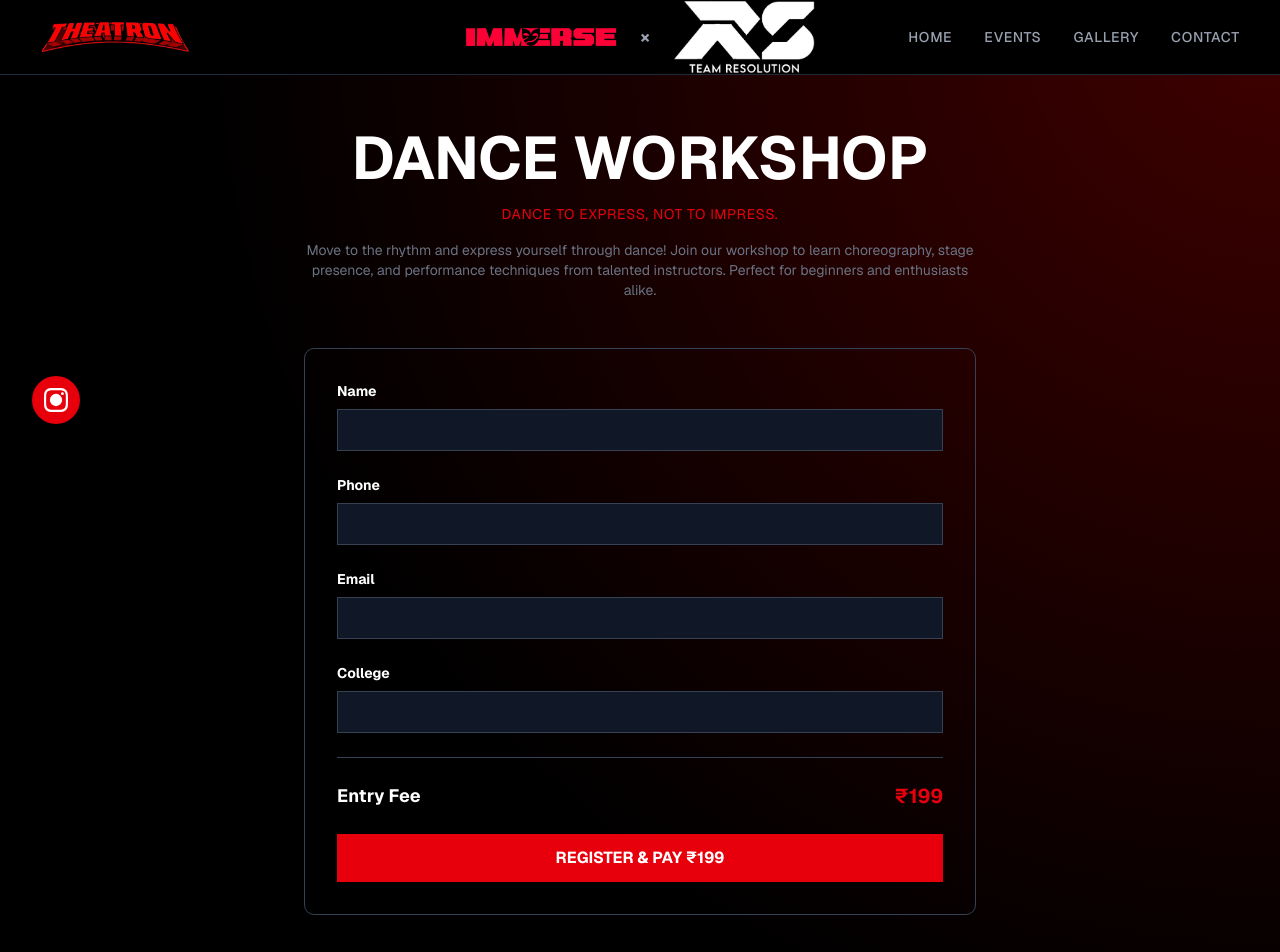
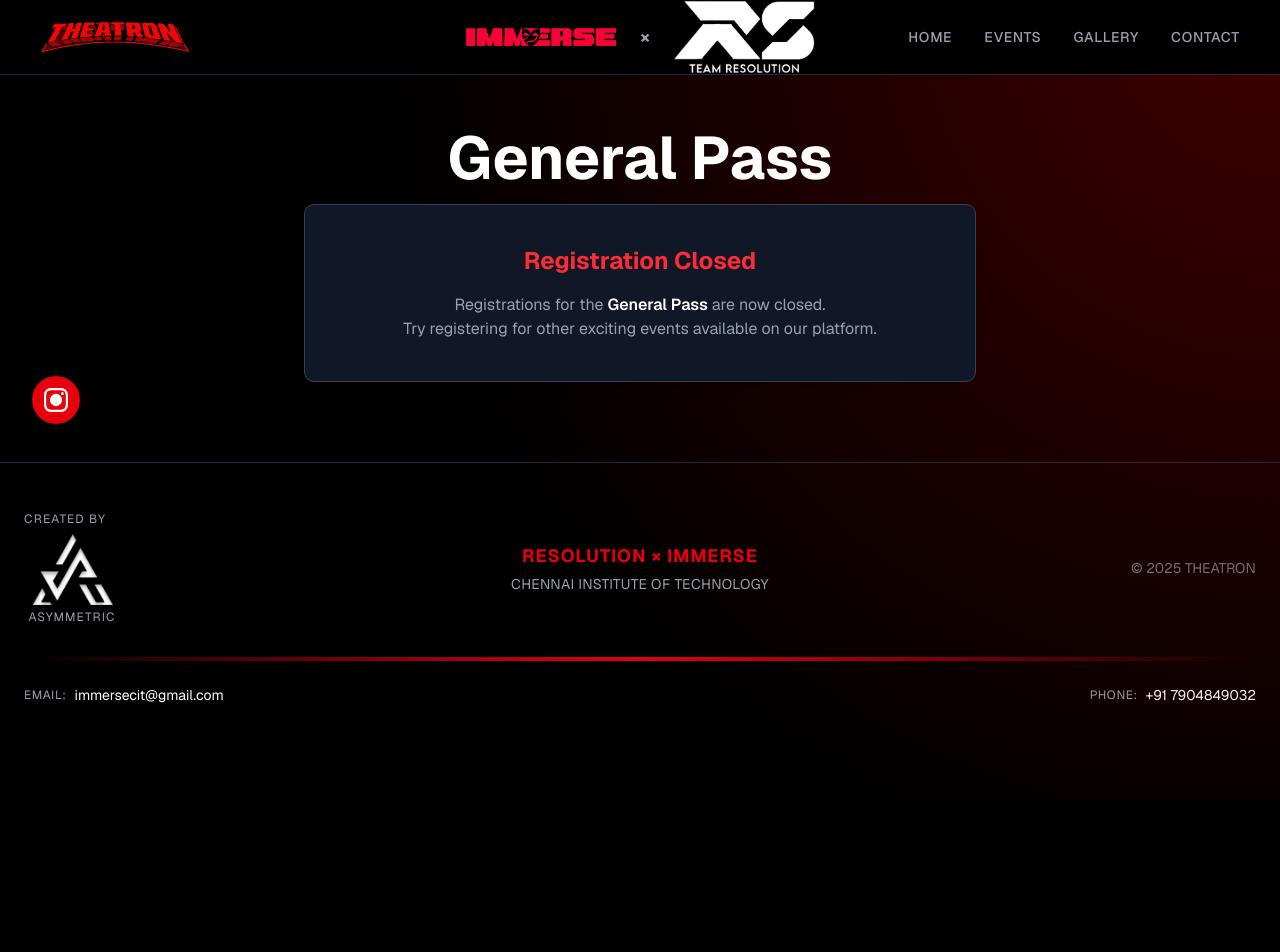
Before and after one commit to Club-Asymmetric/Theatron_Frontend, a Next.js app: page /registration/dance-workshop in a window 1280 px wide. Shown: the top 952 px of the page. After the commit the page ends 800 px from the top, so only its background shows below. Built offline with nearby package versions, Linux system fonts and the light colour scheme.

Commit message:
Update page.jsx

```diff
--- a/src/app/registration/dance-workshop/page.jsx
+++ b/src/app/registration/dance-workshop/page.jsx
@@ -2,43 +2,8 @@
 import Navigation from "@/components/navigation"
 import Sidebar from "@/components/sidebar"
 import Footer from "@/components/footer"
-import { useState } from "react"
 
-export default function DanceWorkshop() {
-  const [formData, setFormData] = useState({ name: "", phone: "", email: "", college: "" })
-  const [isSubmitting, setIsSubmitting] = useState(false)
-  const [errorMsg, setErrorMsg] = useState(null)
-
-  const handleInputChange = (e) => setFormData({ ...formData, [e.target.name]: e.target.value })
-
-  const handlePayment = async (e) => {
-    e.preventDefault()
-    setIsSubmitting(true)
-    setErrorMsg(null)
-    try {
-      // Create URL parameters to pass to GitHub-hosted payment.html
-      const params = new URLSearchParams({
-        event: "Dance_Workshop",
-        name: formData.name,
-        phone: formData.phone,
-        email: formData.email,
-        college: formData.college,
-        amount: 199,
-        currency: "INR",
-        receipt: `Danceworkshop_${Date.now()}`,
-        redirect: "https://theatron-nu.vercel.app/success"
-      }).toString()
-
-      // Redirect to GitHub Pages Razorpay handler
-      window.location.href = `https://farhansohail07.github.io/Project-/payment.html?${params}`
-    } catch (err) {
-      console.error(err)
-      setErrorMsg("Something went wrong while starting payment.")
-    } finally {
-      setIsSubmitting(false)
-    }
-  }
-
+export default function GeneralPass() {
   return (
     <main className="bg-black text-white min-h-screen relative">
       <div className="absolute inset-0 bg-[radial-gradient(circle_at_top_right,rgba(255,0,0,0.25),transparent_60%)]"></div>
@@ -46,50 +11,16 @@ export default function DanceWorkshop() {
       <Sidebar />
 
       <section className="pt-32 pb-20 px-8 relative">
-        <div className="max-w-2xl mx-auto">
-          <div className="text-center mb-12">
-            <h1 className="text-6xl font-bold mb-4">DANCE WORKSHOP</h1>
-            <p className="text-red-600 text-sm tracking-wider mb-4">DANCE TO EXPRESS, NOT TO IMPRESS.</p>
-            <p className="text-gray-500 text-sm">
-              Move to the rhythm and express yourself through dance! Join our workshop to learn choreography, stage presence, and performance techniques from talented instructors. Perfect for beginners and enthusiasts alike.
+        <div className="max-w-2xl mx-auto text-center">
+          <h1 className="text-6xl font-bold mb-4">General Pass</h1>
+
+          <div className="border border-gray-700 p-10 rounded-lg bg-gray-900 shadow-lg">
+            <h2 className="text-2xl font-bold text-red-500 mb-4">Registration Closed</h2>
+            <p className="text-gray-400">
+              Registrations for the <span className="text-white font-semibold">General Pass</span> are now closed.
+              <br />
+              Try registering for other exciting events available on our platform.
             </p>
-          </div>
-
-          <div className="border border-gray-700 p-8 rounded-lg">
-            {errorMsg && (
-              <div className="mb-6 p-4 bg-red-900 border border-red-600 text-red-200 rounded">
-                {errorMsg}
-              </div>
-            )}
-
-            <form className="space-y-6 text-left" onSubmit={handlePayment}>
-              {["name", "phone", "email", "college"].map((field) => (
-                <div key={field}>
-                  <label className="block text-sm font-bold mb-2 capitalize text-left">{field}</label>
-                  <input
-                    type={field === "email" ? "email" : field === "phone" ? "tel" : "text"}
-                    name={field}
-                    value={formData[field]}
-                    onChange={handleInputChange}
-                    className="w-full bg-gray-900 border border-gray-700 px-4 py-2 text-white focus:border-red-600 focus:outline-none transition"
-                    required
-                  />
-                </div>
-              ))}
-
-              <div className="border-t border-gray-700 pt-6 flex justify-between items-center">
-                <span className="text-lg font-bold">Entry Fee</span>
-                <span className="text-red-600 text-xl font-bold">₹199</span>
-              </div>
-
-              <button
-                type="submit"
-                disabled={isSubmitting}
-                className="w-full bg-red-600 px-6 py-3 text-white font-bold hover:bg-red-700 transition disabled:opacity-50"
-              >
-                {isSubmitting ? "PROCESSING..." : "REGISTER & PAY ₹199"}
-              </button>
-            </form>
           </div>
         </div>
       </section>
```
